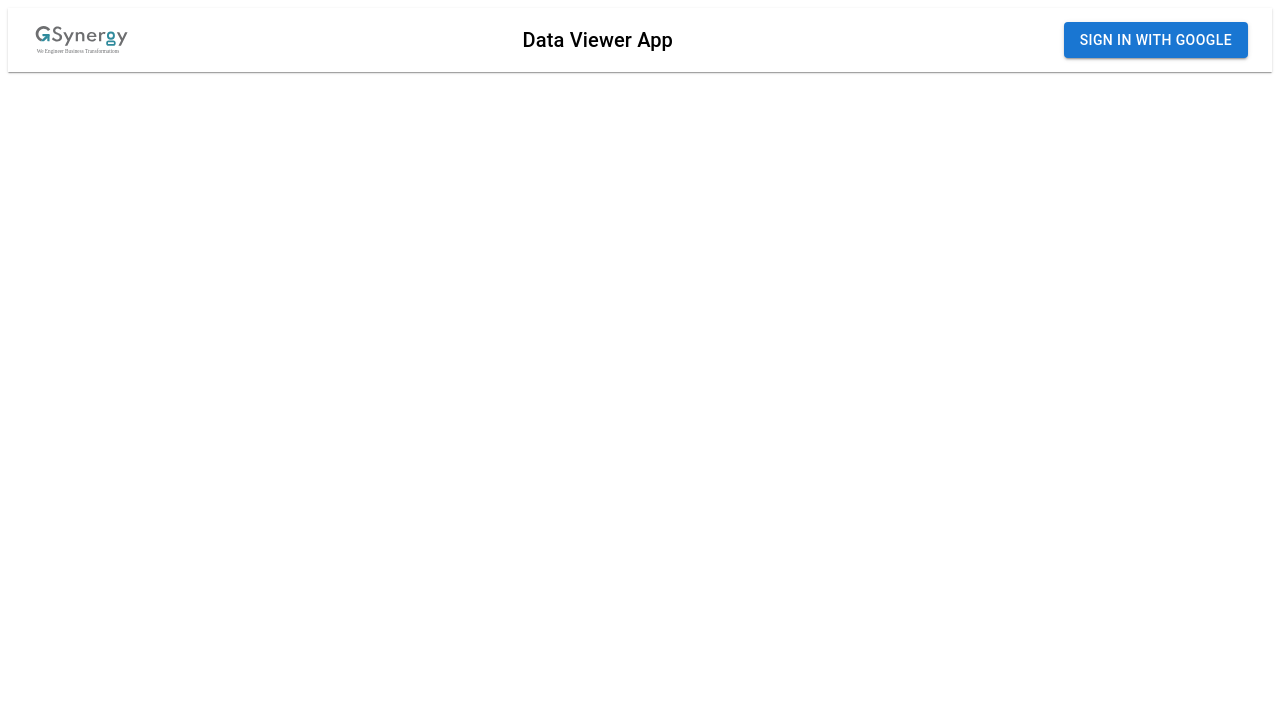
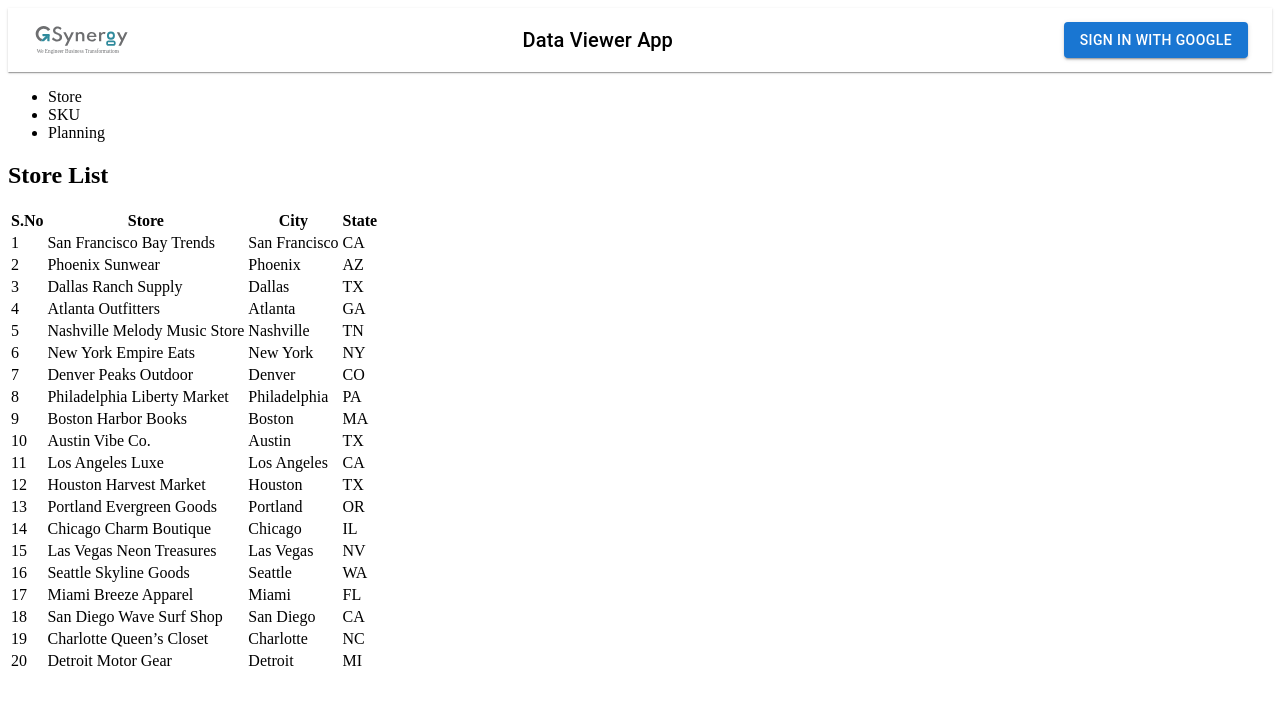
Before and after one commit to Tharun1409/GS140914_Tharun_Uppula, a React (Create React App) app in the folder gsynergytaskcode/: page / in a window 1280 px wide. Shown: the top 704 px of the page. Built offline with nearby package versions, Linux system fonts and the light colour scheme; no server answers.

Commit message:
sidebar data
sidebar update

```diff
--- a/gsynergytaskcode/package.json
+++ b/gsynergytaskcode/package.json
@@ -19,6 +19,7 @@
     "react-dom": "^18.3.1",
     "react-router-dom": "^7.3.0",
     "react-scripts": "5.0.1",
+    "sass": "^1.85.1",
     "typescript": "^4.9.5",
     "web-vitals": "^2.1.4"
   },
--- a/gsynergytaskcode/src/App.tsx
+++ b/gsynergytaskcode/src/App.tsx
@@ -1,12 +1,14 @@
 import React from "react";
 import Navbar from "./components/navbarcomponent";
 import { AuthProvider } from "./context/authcontext";
+import HomeComponent from "./pages/homecomponent";
 
 const App = () => {
   return (
     <>
       <AuthProvider>
         <Navbar />
+        <HomeComponent/>
       </AuthProvider>
     </>
   );
--- /dev/null
+++ b/gsynergytaskcode/src/components/sidebar.module.css
@@ -0,0 +1,25 @@
+.sidebar {
+    width: 200px;
+    background-color: #f5f5f5;
+    height: 100vh;
+    display: flex;
+    flex-direction: column;
+    padding-top: 20px;
+}
+
+.tab {
+    padding: 15px 20px;
+    cursor: pointer;
+    color: #333;
+    border-bottom: 1px solid #ddd;
+
+    &:hover {
+        background-color: #e0e0e0;
+    }
+}
+
+.active {
+    background-color: #6200ea;
+    color: #fff;
+    font-weight: bold;
+}
--- /dev/null
+++ b/gsynergytaskcode/src/components/sidebarcomponent.tsx
@@ -0,0 +1,20 @@
+import React from "react";
+import "./sidebar.module.css"// Ensure CSS is linked properly
+
+interface SidebarProps {
+  setSelectedTab: (tab: string) => void;
+}
+
+const Sidebar: React.FC<SidebarProps> = ({ setSelectedTab }) => {
+  return (
+    <div className="sidebar">
+      <ul>
+        <li onClick={() => setSelectedTab("Store")}>Store</li>
+        <li onClick={() => setSelectedTab("SKU")}>SKU</li>
+        <li onClick={() => setSelectedTab("Planning")}>Planning</li>
+      </ul>
+    </div>
+  );
+};
+
+export default Sidebar;
--- /dev/null
+++ b/gsynergytaskcode/src/data/storeData.ts
@@ -0,0 +1,24 @@
+import { Store } from "../types/storeTypes";
+
+export const storeData: Store[] = [
+  { seq: 1, id: "ST035", label: "San Francisco Bay Trends", city: "San Francisco", state: "CA" },
+  { seq: 2, id: "ST046", label: "Phoenix Sunwear", city: "Phoenix", state: "AZ" },
+  { seq: 3, id: "ST064", label: "Dallas Ranch Supply", city: "Dallas", state: "TX" },
+  { seq: 4, id: "ST066", label: "Atlanta Outfitters", city: "Atlanta", state: "GA" },
+  { seq: 5, id: "ST073", label: "Nashville Melody Music Store", city: "Nashville", state: "TN" },
+  { seq: 6, id: "ST074", label: "New York Empire Eats", city: "New York", state: "NY" },
+  { seq: 7, id: "ST091", label: "Denver Peaks Outdoor", city: "Denver", state: "CO" },
+  { seq: 8, id: "ST094", label: "Philadelphia Liberty Market", city: "Philadelphia", state: "PA" },
+  { seq: 9, id: "ST097", label: "Boston Harbor Books", city: "Boston", state: "MA" },
+  { seq: 10, id: "ST101", label: "Austin Vibe Co.", city: "Austin", state: "TX" },
+  { seq: 11, id: "ST131", label: "Los Angeles Luxe", city: "Los Angeles", state: "CA" },
+  { seq: 12, id: "ST150", label: "Houston Harvest Market", city: "Houston", state: "TX" },
+  { seq: 13, id: "ST151", label: "Portland Evergreen Goods", city: "Portland", state: "OR" },
+  { seq: 14, id: "ST156", label: "Chicago Charm Boutique", city: "Chicago", state: "IL" },
+  { seq: 15, id: "ST163", label: "Las Vegas Neon Treasures", city: "Las Vegas", state: "NV" },
+  { seq: 16, id: "ST175", label: "Seattle Skyline Goods", city: "Seattle", state: "WA" },
+  { seq: 17, id: "ST176", label: "Miami Breeze Apparel", city: "Miami", state: "FL" },
+  { seq: 18, id: "ST177", label: "San Diego Wave Surf Shop", city: "San Diego", state: "CA" },
+  { seq: 19, id: "ST193", label: "Charlotte Queen’s Closet", city: "Charlotte", state: "NC" },
+  { seq: 20, id: "ST208", label: "Detroit Motor Gear", city: "Detroit", state: "MI" }
+];
--- /dev/null
+++ b/gsynergytaskcode/src/pages/homecomponent.module.css
@@ -0,0 +1,15 @@
+.homeContainer {
+    display: flex;
+    height: 100vh;
+}
+
+.mainContent {
+    display: flex;
+    flex: 1;
+}
+
+.pageContent {
+    flex: 1;
+    padding: 20px;
+    background-color: #f5f5f5;
+}
--- /dev/null
+++ b/gsynergytaskcode/src/pages/homecomponent.tsx
@@ -0,0 +1,33 @@
+import React, { useState } from "react";
+import Sidebar from "../components/sidebarcomponent";
+import StoreList from "./storepage";
+import { storeData } from "../data/storeData";
+import "./homecomponent.module.css" // Ensure CSS is correctly linked
+
+const HomeComponent: React.FC = () => {
+    const [selectedTab, setSelectedTab] = useState('Store');
+
+    const renderPage = () => {
+        switch (selectedTab) {
+            case 'Store':
+                return <StoreList data={storeData} />;
+            case 'SKU':
+                return <div>SKU Page Coming Soon!</div>;
+            case 'Planning':
+                return <div>Planning Page Coming Soon!</div>;
+            default:
+                return <StoreList data={storeData} />;
+        }
+    };
+
+    return (
+        <div className="homeContainer">
+            <Sidebar setSelectedTab={setSelectedTab} />
+            <div className="pageContent">
+                {renderPage()}
+            </div>
+        </div>
+    );
+};
+
+export default HomeComponent;
--- /dev/null
+++ b/gsynergytaskcode/src/pages/storepage.tsx
@@ -0,0 +1,37 @@
+// components/StoreList.tsx
+import React from "react";
+import { Store } from "../types/storeTypes";
+
+interface StoreListProps {
+  data: Store[];
+}
+
+const StoreList: React.FC<StoreListProps> = ({ data }) => {
+  return (
+    <div>
+      <h2>Store List</h2>
+      <table>
+        <thead>
+          <tr>
+            <th>S.No</th>
+            <th>Store</th>
+            <th>City</th>
+            <th>State</th>
+          </tr>
+        </thead>
+        <tbody>
+          {data.map((store) => (
+            <tr key={store.id}>
+              <td>{store.seq}</td>
+              <td>{store.label}</td>
+              <td>{store.city}</td>
+              <td>{store.state}</td>
+            </tr>
+          ))}
+        </tbody>
+      </table>
+    </div>
+  );
+};
+
+export default StoreList;
--- /dev/null
+++ b/gsynergytaskcode/src/types/storeTypes.ts
@@ -0,0 +1,8 @@
+// types/storeTypes.ts
+export interface Store {
+    seq: number;
+    id: string;
+    label: string;
+    city: string;
+    state: string;
+  }
```
Also changed, not shown: gsynergytaskcode/src/pages/chartspage.tsx (added, +9 -0 lines), gsynergytaskcode/src/pages/planningpage.tsx (added, +12 -0 lines), gsynergytaskcode/src/pages/skupage.tsx (added, +9 -0 lines), 1 other file (tests, documents, lock files or other folders).
